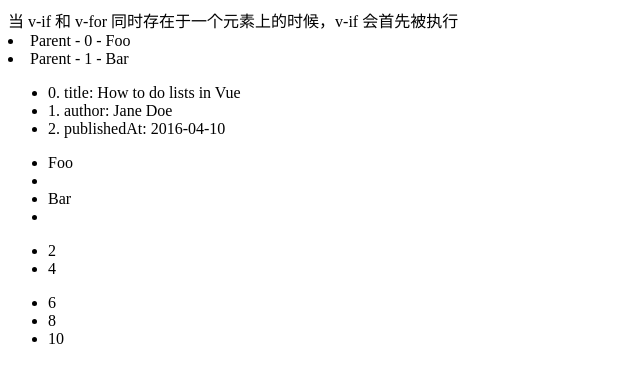
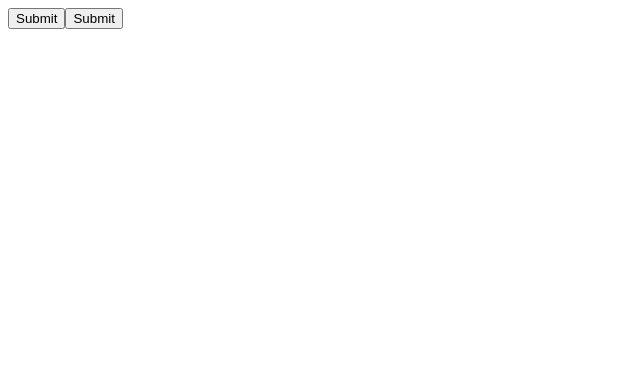
Before and after one commit to AriseMarcher/advanced-to-vue3, a Vue app in the folder 01-quick-start/vue-project-quick-start/: page / in a window 1280 px wide. Shown: the top 382 px of the page, without its empty margins (0-640 px from the left). Built offline with nearby package versions, Linux system fonts and the light colour scheme.

Commit message:
事件处理

```diff
--- a/01-quick-start/vue-project-quick-start/src/App.vue
+++ b/01-quick-start/vue-project-quick-start/src/App.vue
@@ -5,6 +5,7 @@ import ComputedProperties from './components/03-computed-properties.vue'
 import ClassAndStyleBinding from './components/04-class-and-style-binding.vue'
 import ConditionalRendering from './components/05-conditional-rendering.vue'
 import ListRendering from './components/06-list-rendering.vue'
+import EventHandling from './components/07-event-handling.vue'
 </script>
 
 <template>
@@ -13,7 +14,8 @@ import ListRendering from './components/06-list-rendering.vue'
   <!-- <ComputedProperties /> -->
   <!-- <ClassAndStyleBinding class="auto-class" /> -->
   <!-- <ConditionalRendering /> -->
-  <ListRendering />
+  <!-- <ListRendering /> -->
+  <EventHandling />
 </template>
 
 <style scoped>
--- /dev/null
+++ b/01-quick-start/vue-project-quick-start/src/components/07-event-handling.vue
@@ -0,0 +1,29 @@
+<template>
+  <!-- 使用特殊的 $event 变量 -->
+  <button @click="warn('Form cannot be submitted yet.', $event)">
+    Submit
+  </button>
+
+  <!-- 使用内联箭头函数 -->
+  <button @click="(event) => warn('Form cannot be submitted yet.', event)">
+    Submit
+  </button>
+</template>
+
+<script setup>
+function warn(message, event) {
+  // 这里可以访问原生事件
+  if (event) {
+    console.log(event)
+    event.preventDefault()
+  }
+  alert(message)
+};
+// 事件修饰符
+// @click.prevent.self 会阻止元素及其子元素的所有点击事件的默认行为而
+// @click.self.prevent 则只会阻止对元素本身的点击事件的默认行为。
+</script>
+
+<style scoped>
+
+</style>
```
